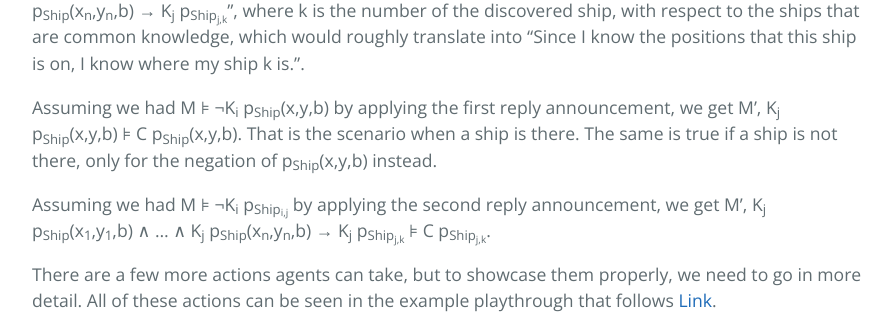
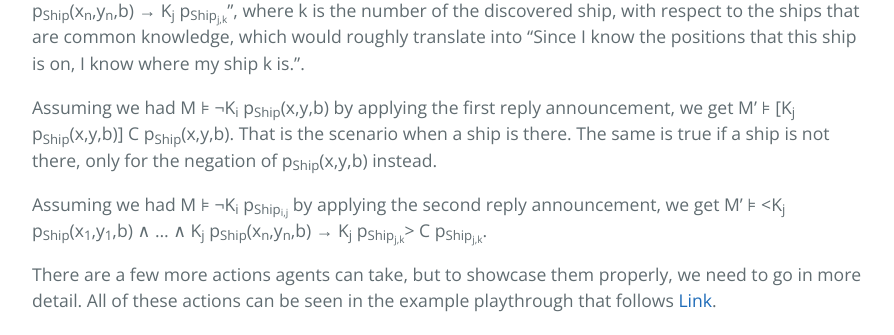
Before and after one commit to kaeru4343/LAMAS_2020Project, a Jekyll site: the page built from epistemicLogicCon.md, in a window 1280 px wide and 900 px high, scrolled down 3077 px. Shown: the part 327-662 px from the top of the window, without its empty margins (192-1086 px from the left). Built offline with Jekyll 4.4.1, drawn with Linux system fonts in a browser that asks for light colours.

```diff
--- a/epistemicLogicCon.md
+++ b/epistemicLogicCon.md
@@ -69,9 +69,9 @@ R<sub>2</sub>  = (s<sub>2</sub>(x,y,b),s<sub>2</sub>(x,y,b)) for all (x,y,b) and
 
 The game consists of rounds and each round consists of one action from each agent. The agents can only do one action, which in turn will prompt at least one reaction, at most two, from the other agent. These actions and reactions will take the shape of announcements. The agent whose turn it is now will announce "&not;K<sub>i</sub> p<sub>Ship</sub>(x,y,b)", where i is the number of the acting agent and x and y are coordinates on the grids, which translates into "I do not know if a ship is at (x,y,b)". The opposing agent has to reply with the fact that there is or isn't a ship on that slot. In other words, the reply would be as follows: "K<sub>j</sub> p<sub>Ship</sub>(x,y,b)" in case there is a ship there or "K<sub>j</sub> &not;p<sub>Ship</sub>(x,y,b)" in case there is no ship there, where j here stands for the number of the opposing agent, which would translate into "I know there is a(or no, in case not) ship at (x,y,b)". Assuming that all of the positions of a ship have been discovered with that announcement, agent j has to make another announcement:  "K<sub>j</sub> p<sub>Ship</sub>(x<sub>1</sub>,y<sub>1</sub>,b) &and; ... &and; K<sub>j</sub> p<sub>Ship</sub>(x<sub>n</sub>,y<sub>n</sub>,b) &rarr; K<sub>j</sub> p<sub>Ship<sub>j,k</sub></sub>", where k is the number of the discovered ship, with respect to the ships that are common knowledge, which would roughly translate into "Since I know the positions that this ship is on, I know where my ship k is.".
 
-Assuming we had M &#8871; &not;K<sub>i</sub> p<sub>Ship</sub>(x,y,b) by applying the first reply announcement, we get M', K<sub>j</sub> p<sub>Ship</sub>(x,y,b) &#8871; C p<sub>Ship</sub>(x,y,b). That is the scenario when a ship is there. The same is true if a ship is not there, only for the negation of p<sub>Ship</sub>(x,y,b) instead.
+Assuming we had M &#8871; &not;K<sub>i</sub> p<sub>Ship</sub>(x,y,b) by applying the first reply announcement, we get M' &#8871; [K<sub>j</sub> p<sub>Ship</sub>(x,y,b)] C p<sub>Ship</sub>(x,y,b). That is the scenario when a ship is there. The same is true if a ship is not there, only for the negation of p<sub>Ship</sub>(x,y,b) instead.
 
-Assuming we had M &#8871; &not;K<sub>i</sub> p<sub>Ship<sub>i,j</sub></sub> by applying the second reply announcement, we get M', K<sub>j</sub> p<sub>Ship</sub>(x<sub>1</sub>,y<sub>1</sub>,b) &and; ... &and; K<sub>j</sub> p<sub>Ship</sub>(x<sub>n</sub>,y<sub>n</sub>,b) &rarr; K<sub>j</sub> p<sub>Ship<sub>j,k</sub></sub> &#8871; C p<sub>Ship<sub>j,k</sub></sub>.
+Assuming we had M &#8871; &not;K<sub>i</sub> p<sub>Ship<sub>i,j</sub></sub> by applying the second reply announcement, we get M' &#8871; <K<sub>j</sub> p<sub>Ship</sub>(x<sub>1</sub>,y<sub>1</sub>,b) &and; ... &and; K<sub>j</sub> p<sub>Ship</sub>(x<sub>n</sub>,y<sub>n</sub>,b) &rarr; K<sub>j</sub> p<sub>Ship<sub>j,k</sub></sub>> C p<sub>Ship<sub>j,k</sub></sub>.
 
 There are a few more actions agents can take, but to showcase them properly, we need to go in more detail. All of these actions can be seen in the example playthrough that follows [Link](./example_play.html).
 
```
